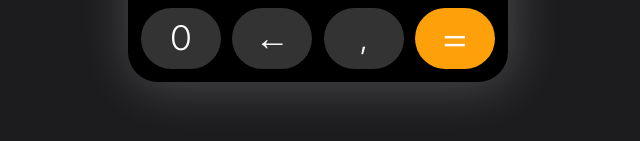
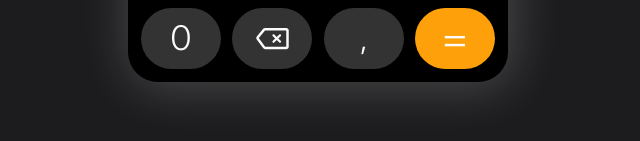
Before and after one commit to yuri-cyo/iCalcHistoryTS, a website built with Vite: page index.html in a window 1280 px wide. Shown: the part 639-780 px from the top of the page, 322-962 px from the left. Built offline with nearby package versions, Linux system fonts and the light colour scheme.

Commit message:
adding icon & favicon

```diff
--- a/index.html
+++ b/index.html
@@ -3,6 +3,8 @@
   <head>
     <title>ICalc</title>
     <meta charset="UTF-8">
+		<link rel="icon shortcut" type="image/svg+xml" href="/src/icon/favicon.png">
+		<link rel="apple-touch-icon" sizes="180x180" href="/src/icon/favicon.png">
     <!-- <meta name="format-detection" content="telephone=no">
     <meta name="apple-mobile-web-app-title" content=@@title>
     <meta name="application-name" content=@@title>
@@ -69,7 +71,8 @@
 							<div class="button button__math" data-math="+">+</div>
 
 							<div class="button button__number" data-number="0">0</div>
-							<div class="button button__number" data-clearone="c">←</div>
+							<!-- <div class="button button__number" data-clearone="c">←</div> -->
+							<div class="button button__number" data-clearone="c"></div>
 							<div class="button button__number" data-number=".">,</div>
 
 							<div class="button button__math btn-equal" id="btnEqual" data-equal="=">=</div>
--- a/src/style.scss
+++ b/src/style.scss
@@ -531,3 +531,11 @@ header {
 		font-weight: $fw-control-button-percent;
 	}
 }
+
+[data-clearone] {
+	background-image: url(./icon/backspace.svg);
+	background-repeat: no-repeat;
+	background-size: cover;
+	background-position: center;
+	background-size: 35px 35px;
+}
```
Also changed, not shown: docs/index.html (+6 -3 lines), docs/assets/backspace-578d641b.svg (added), docs/assets/favicon-bb10f91e.png (added), src/icon/backspace.svg (added), src/icon/favicon.png (added), 4 other files.
